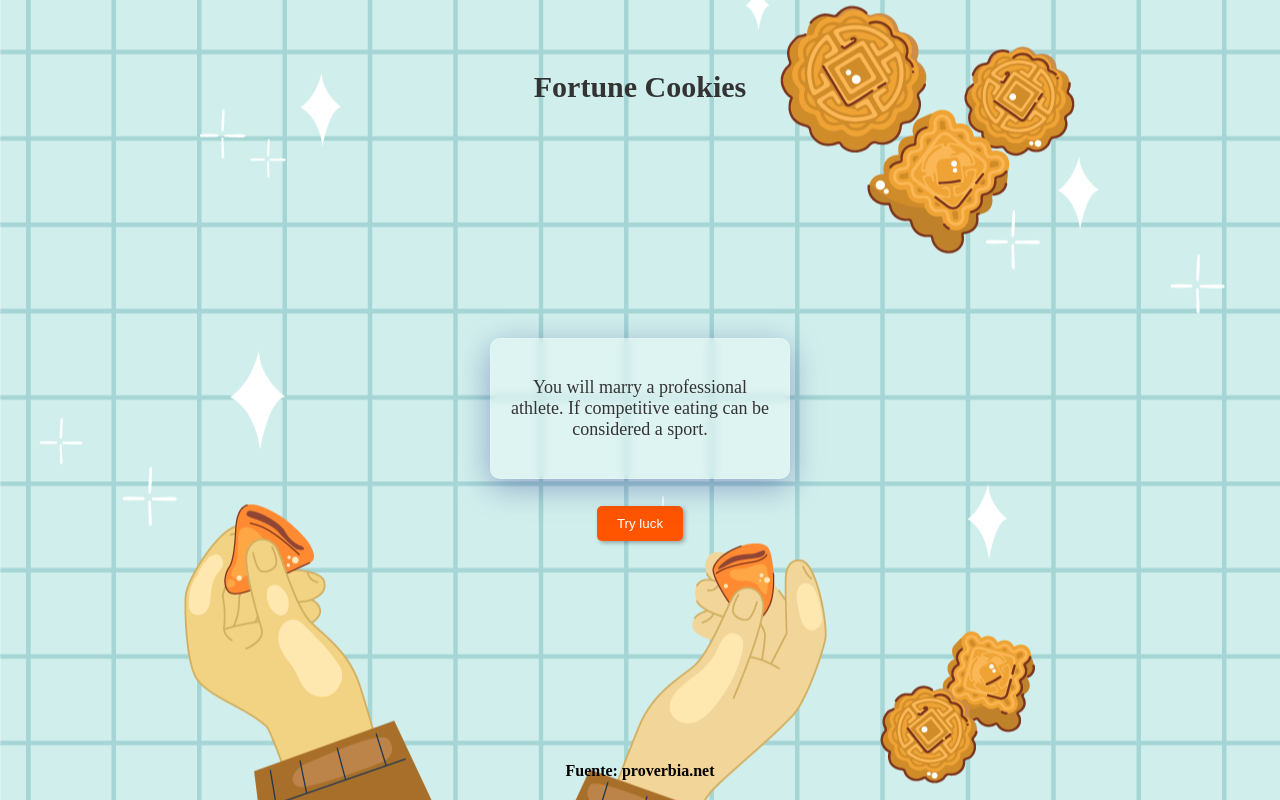
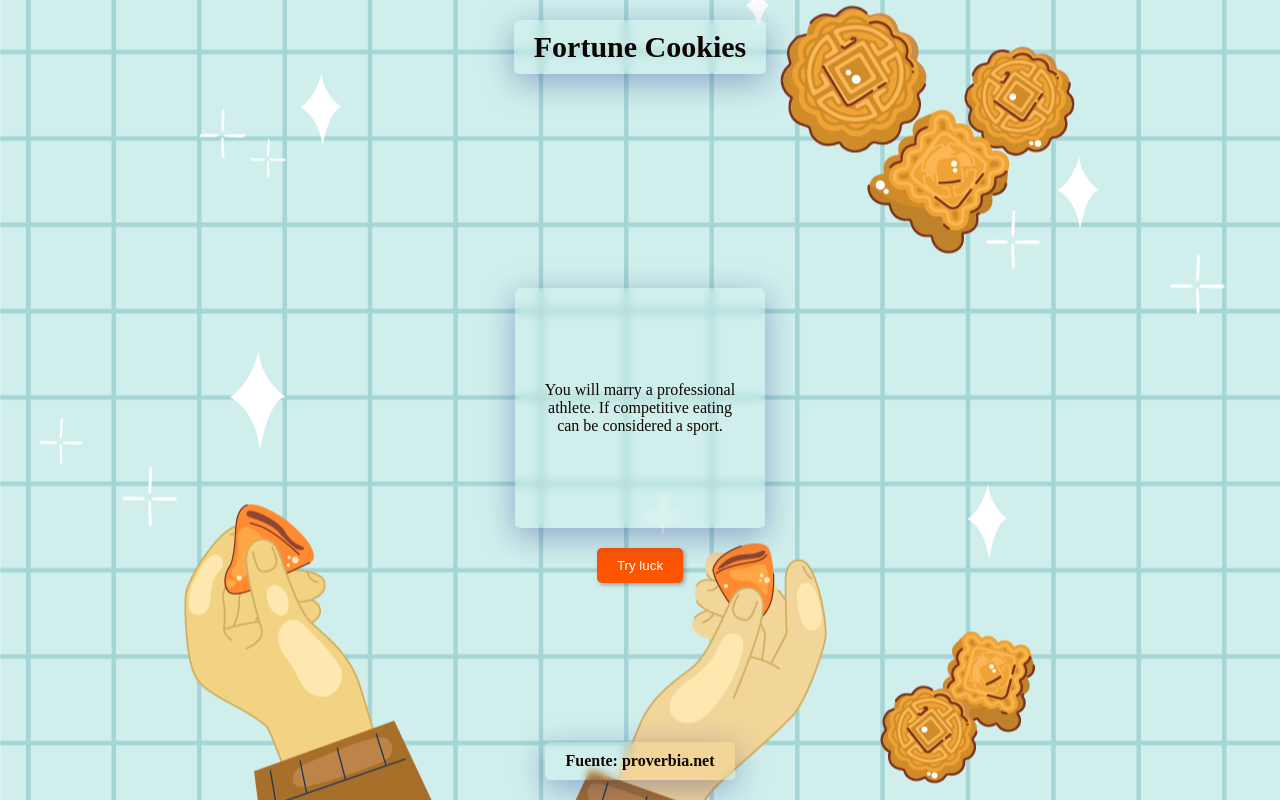
Before and after one commit to Mike9702/fortune-cookies1.0, a React (Vite) app: page / in a window 1280 px wide. Built offline with nearby package versions, Linux system fonts and the light colour scheme.

Commit message:
cambiodeestilos

```diff
--- a/src/components/styles/QuoteBox.css
+++ b/src/components/styles/QuoteBox.css
@@ -8,44 +8,45 @@
     padding: 20px 10px;
     margin: 0 auto;
 
+
 }
 
 .title {
-    position:relative;
-    top:50px;
     font-size: 30px;
-    color: #333333;
     text-align: center;
+    border: 1px solid rgba(255, 255, 255, 0.18);
+    backdrop-filter: blur(4px);
+    box-shadow: 0 8px 32px rgba(31, 38, 135, 0.37);
+    color: rgb(13, 5, 1);
+    padding: 10px 20px;
+    border: none;
+    border-radius: 5px;
 }
 
 .section {
     display: grid;
     place-items: center;
     text-align: center;
-    grid-template-rows: auto auto;
+    grid-template-rows: auto 1fr auto;
     margin-bottom: 0;
   }
 
   .card {
-  background: rgba(255, 255, 255, 0.30);
-  border-radius: 10px;
-  box-shadow: 0 8px 32px rgba(31, 38, 135, 0.37);
-  padding: 20px;
-  width: 300px;
-  backdrop-filter: blur(4px);
-  border: 1px solid rgba(255, 255, 255, 0.18);
-
-  }
-
-  .card .phrase {
-    font-size: 18px;
-    color: #333333;
-    text-align: center;
+    border: 1px solid rgba(255, 255, 255, 0.18);
+    backdrop-filter: blur(4px);
+    box-shadow: 0 8px 32px rgba(31, 38, 135, 0.37);
+    color: rgb(13, 5, 1);
+    padding: 10px 20px;
+    border: none;
+    border-radius: 5px;
+    width: 250px;
+    display: flex;
+    justify-content: center;
+    align-items: center;
+    height: 30vh;
   }
 
   .button {
-
-    display: flex;
     background-color: rgb(255, 85, 0);
     color: #ffffff;
     padding: 10px 20px;
@@ -54,7 +55,6 @@
     box-shadow: 2px 2px 4px rgba(0, 0, 0, 0.3);
     transition: background-color 0.3s ease;
     margin-bottom: -30%;
-    grid-template-columns: auto auto;
 
   }
 
@@ -68,3 +68,14 @@
     box-shadow: 0 8px 32px rgba(31, 38, 135, 0.37);
 
   }
+
+
+  .footer {
+    border: 1px solid rgba(255, 255, 255, 0.18);
+    backdrop-filter: blur(4px);
+    box-shadow: 0 8px 32px rgba(31, 38, 135, 0.37);
+    color: rgb(13, 5, 1);
+    padding: 10px 20px;
+    border: none;
+    border-radius: 5px;
+  }
```
